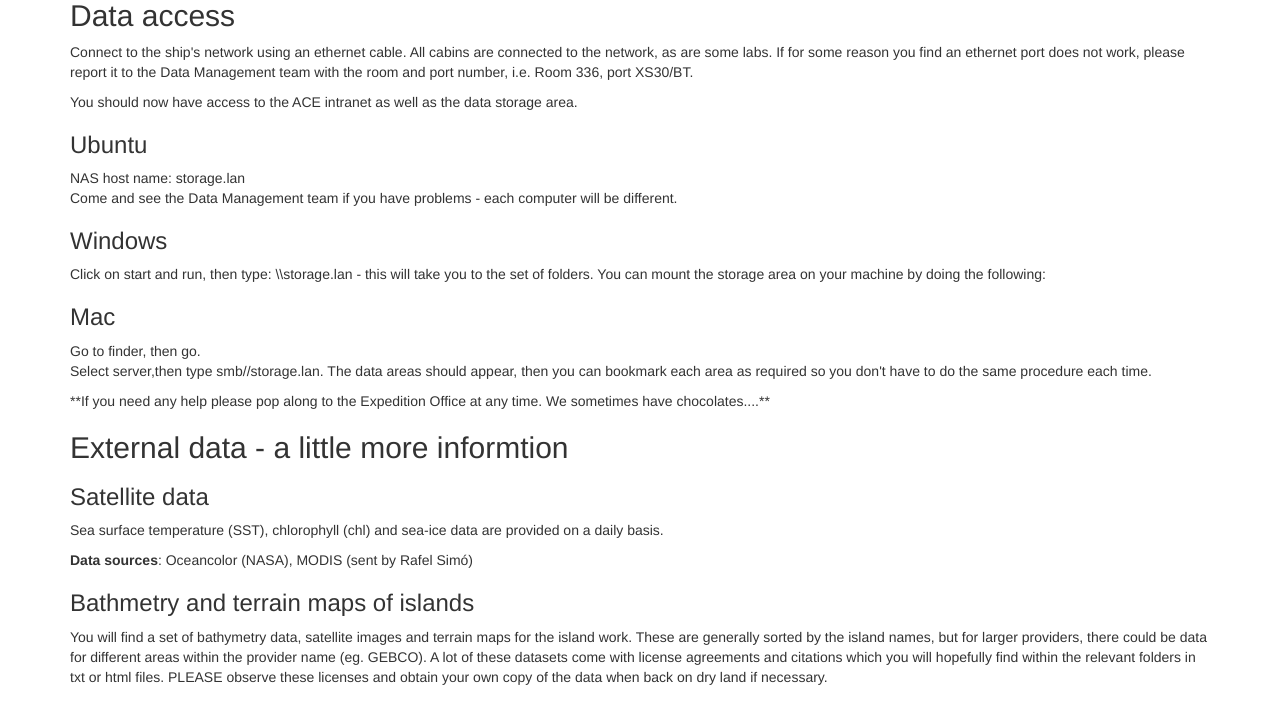
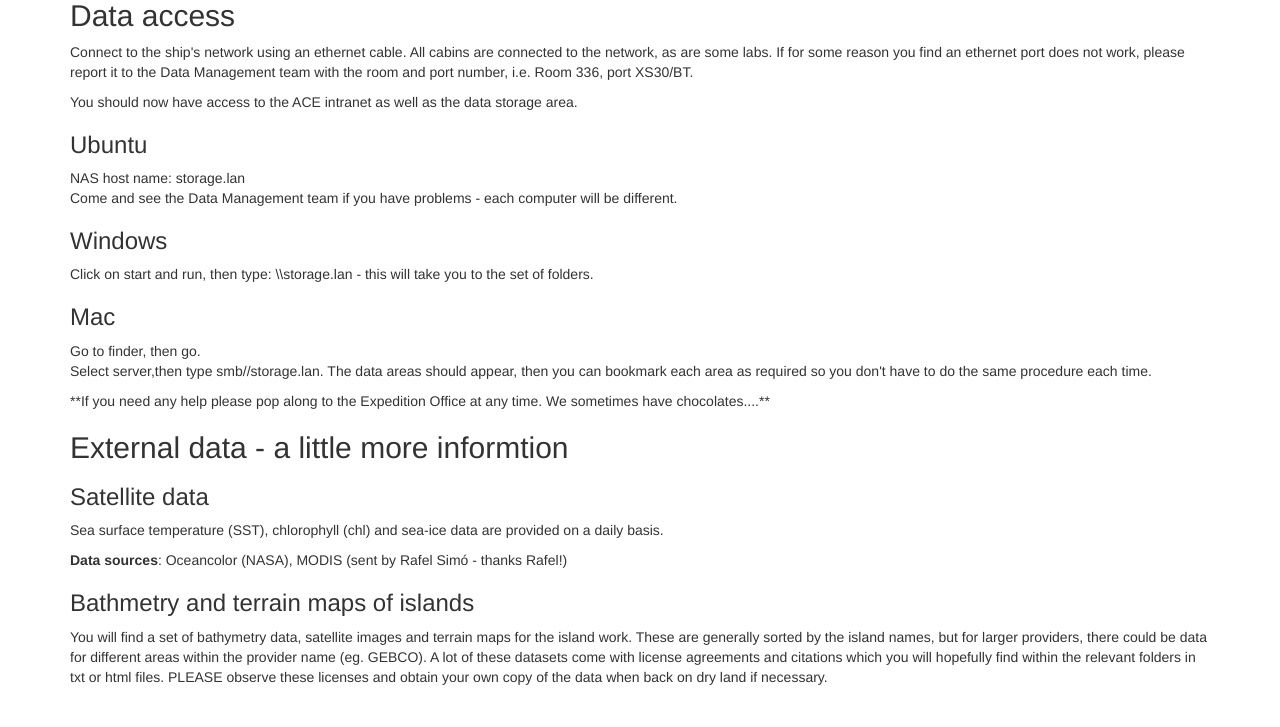
Before and after one commit to Swiss-Polar-Institute/science-cruise-data-management, a Django app: page /accessing_data/ in a window 1280 px wide. Shown: the part 657-1384 px from the top of the page. Run offline with Django 3.2, Linux system fonts and the light colour scheme; some libraries are stand-ins or nearby versions.

```diff
--- a/ScienceCruiseDataManagement/main/templates/accessing_data.html
+++ b/ScienceCruiseDataManagement/main/templates/accessing_data.html
@@ -42,8 +42,6 @@
         <h3>Windows</h3>
         Click on start and run, then type: \\storage.lan - this will take you to the set of folders.
 
-        You can mount the storage area on your machine by doing the following:
-
         <h3>Mac</h3>
         Go to finder, then go.
         <p>Select server,then type smb//storage.lan. The data areas should appear, then you can bookmark each area as required so you don't have to do the same procedure each time.</p>
@@ -59,7 +57,7 @@
         <h3>Satellite data</h3>
         <p>Sea surface temperature (SST), chlorophyll (chl) and sea-ice data are provided on a daily basis.</p>
 
-        <p><b>Data sources</b>:   Oceancolor (NASA), MODIS (sent by Rafel Simó)</p>
+        <p><b>Data sources</b>:   Oceancolor (NASA), MODIS (sent by Rafel Simó - thanks Rafel!)</p>
 
         <h3>Bathmetry and terrain maps of islands</h3>
         <p>You will find a set of bathymetry data, satellite images and terrain maps for the island work. These are generally sorted by the island names, but for larger providers, there could be data for different areas within the provider name (eg. GEBCO). A lot of these datasets come with license agreements and citations which you will hopefully find within the relevant folders in txt or html files. PLEASE observe these licenses and obtain your own copy of the data when back on dry land if necessary.</p>
```
